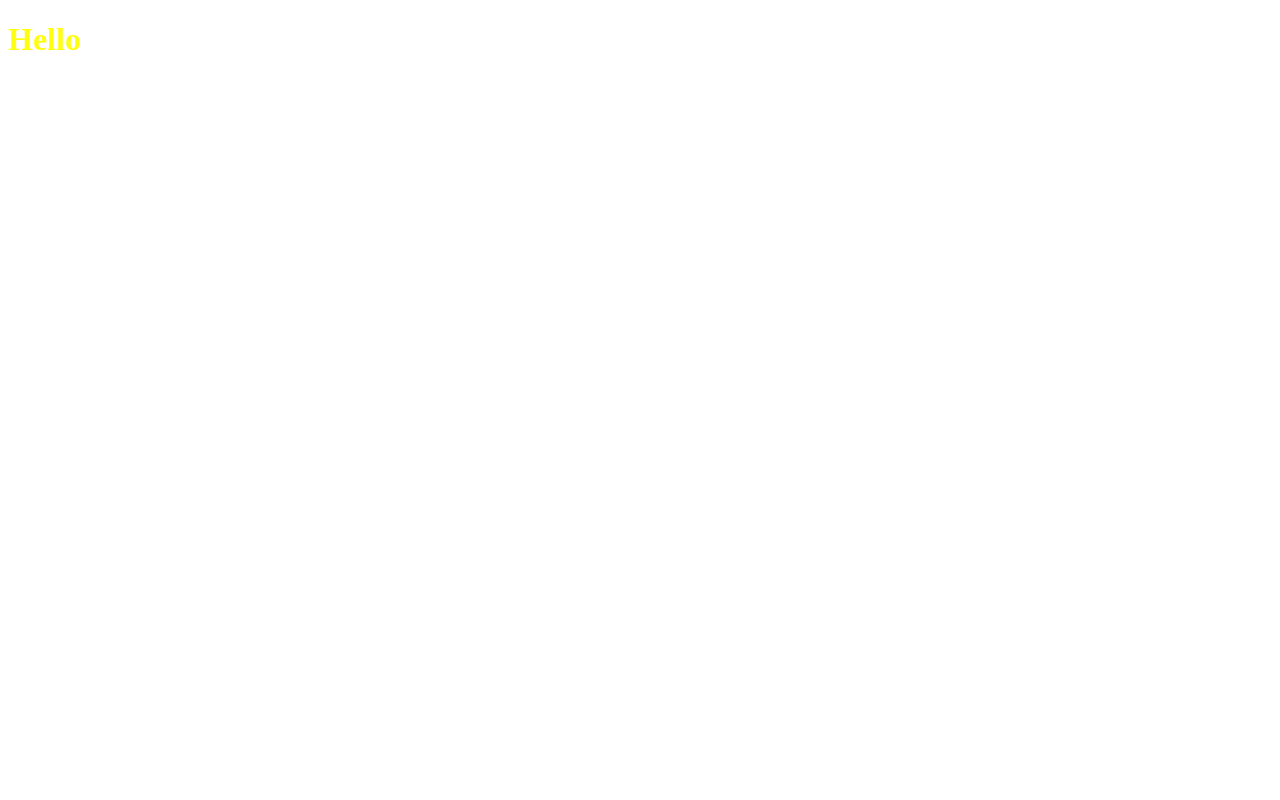
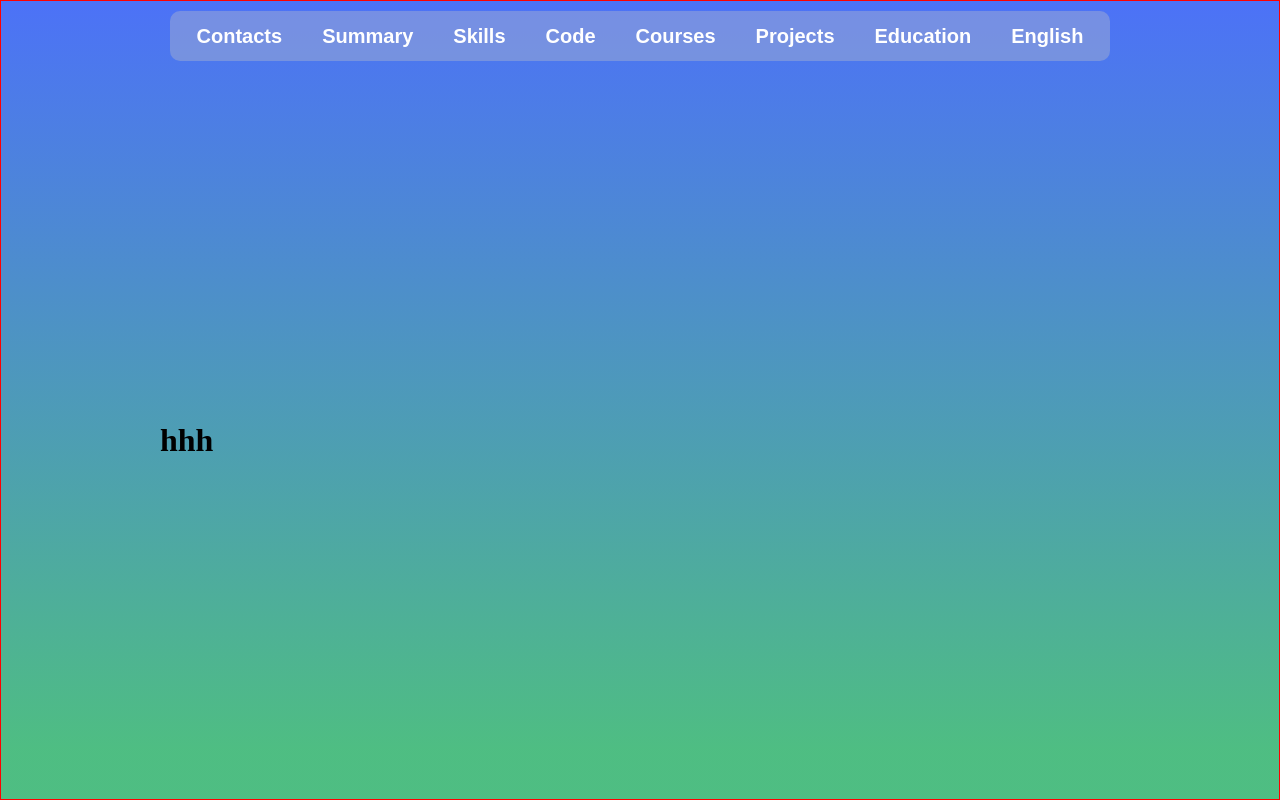
Before and after one commit to rusmurmur/rsschool-cv, a website: page index.html in a window 1280 px wide. Drawn offline with Linux system fonts and the light colour scheme.

Commit message:
feat: add header

```diff
--- a/css/style.css
+++ b/css/style.css
@@ -1,3 +1,68 @@
-h1 {
-  color: #ffff11;
+:root {
+  --font-family: "Calibri", sans-serif;
+  --second-family: "Montserrat", sans-serif;
+  --third-family: "Mogra", sans-serif;
 }
+
+* {
+  box-sizing: border-box;
+}
+
+html {
+  scroll-behavior: smooth;
+}
+
+body {
+  display: flex;
+  flex-direction: column;
+  justify-content: space-between;
+
+  min-height: 100vh;
+  margin: 0;
+  padding: 0;
+  border: 1px solid #ff0000;
+  background: linear-gradient(180deg, rgba(3, 56, 244, 0.71) 0%, rgba(31, 172, 97, 0.79) 93.75%);
+}
+
+.container {
+  max-width: 960px;
+  margin: 0 auto;
+}
+
+.nav {
+  margin: 10px 10px 20px;
+  border-radius: 10px;
+  background: rgba(196, 196, 196, 0.35);
+}
+
+.nav-list {
+  margin: 0;
+  padding: 0;
+
+  display: flex;
+  justify-content: center;
+  align-items: center;
+  flex-wrap: wrap;
+
+  list-style: none;
+}
+
+.nav-link {
+  margin: 0 20px;
+  line-height: 50px;
+  text-decoration: none;
+  font-family: var(--second-family);
+  font-weight: 600;
+  font-size: 20px;
+  color: #ffffff;
+
+  transition: 0.3s;
+}
+
+.nav-item a {
+  transition: color 0.5s;
+}
+
+.nav-item a:hover {
+  color: #012906;
+}
--- a/index.html
+++ b/index.html
@@ -18,9 +18,48 @@
 </head>
 
 <body>
-  <main>
-    <h1>Hello</h1>
+  <header class="header">
+    <div class="container">
+      <nav class="nav">
+        <ul class="nav-list">
+          <li class="nav-item">
+            <a class="nav-link" href="#contacts">Contacts</a>
+          </li>
+          <li class="nav-item">
+            <a class="nav-link" href="#summary" >Summary</a>
+          </li>
+          <li class="nav-item">
+            <a class="nav-link" href="#skills" >Skills</a>
+          </li>
+          <li class="nav-item">
+            <a class="nav-link" href="#code" >Code</a>
+          </li>
+          <li class="nav-item">
+            <a class="nav-link" href="#courses" >Courses</a>
+          </li>
+          <li class="nav-item">
+            <a class="nav-link" href="#projects" >Projects</a>
+          </li>
+          <li class="nav-item">
+            <a class="nav-link" href="#pducation" >Education</a>
+          </li>
+          <li class="nav-item">
+            <a class="nav-link" href="#english" >English</a>
+          </li>
+        </ul>
+      </nav>
+    </div>
+  </header>
+  <main class="main">
+    <div class="container">
+<h1>hhh</h1>
+    </div>
   </main>
+  <footer class="footer">
+    <div class="container">
+
+    </div>
+  </footer>
 </body>
 
 </html>
```
